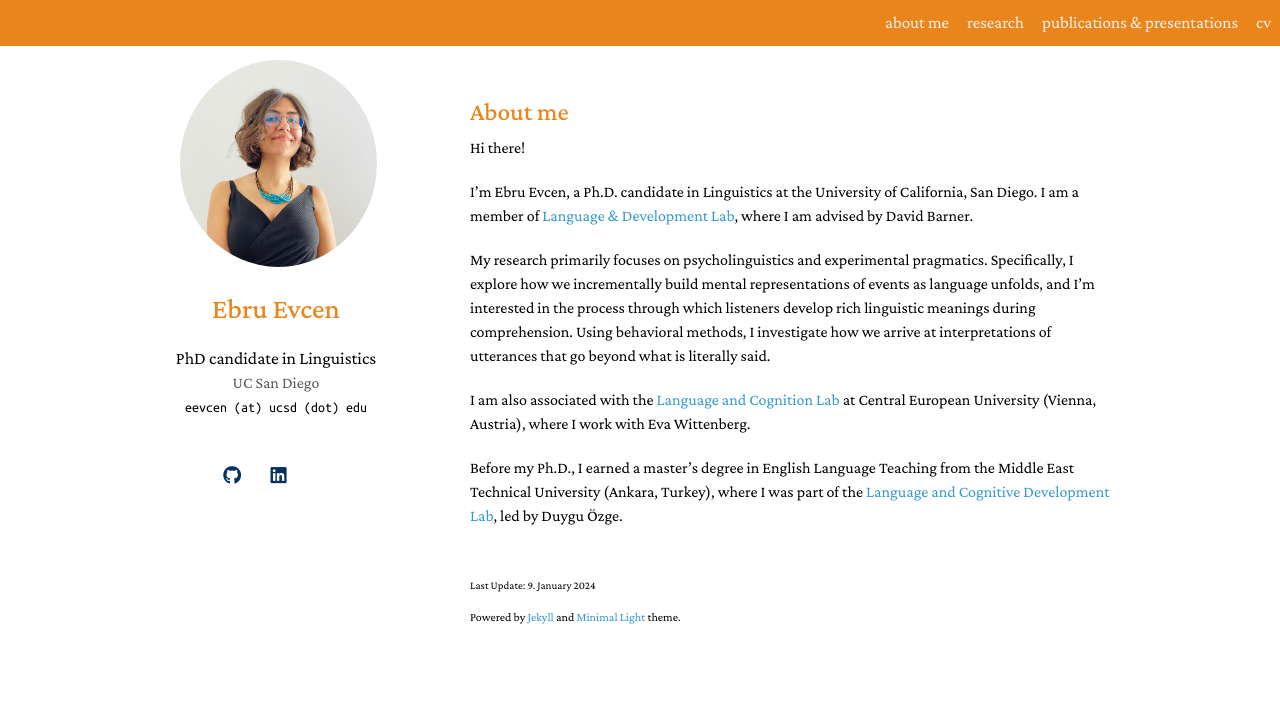
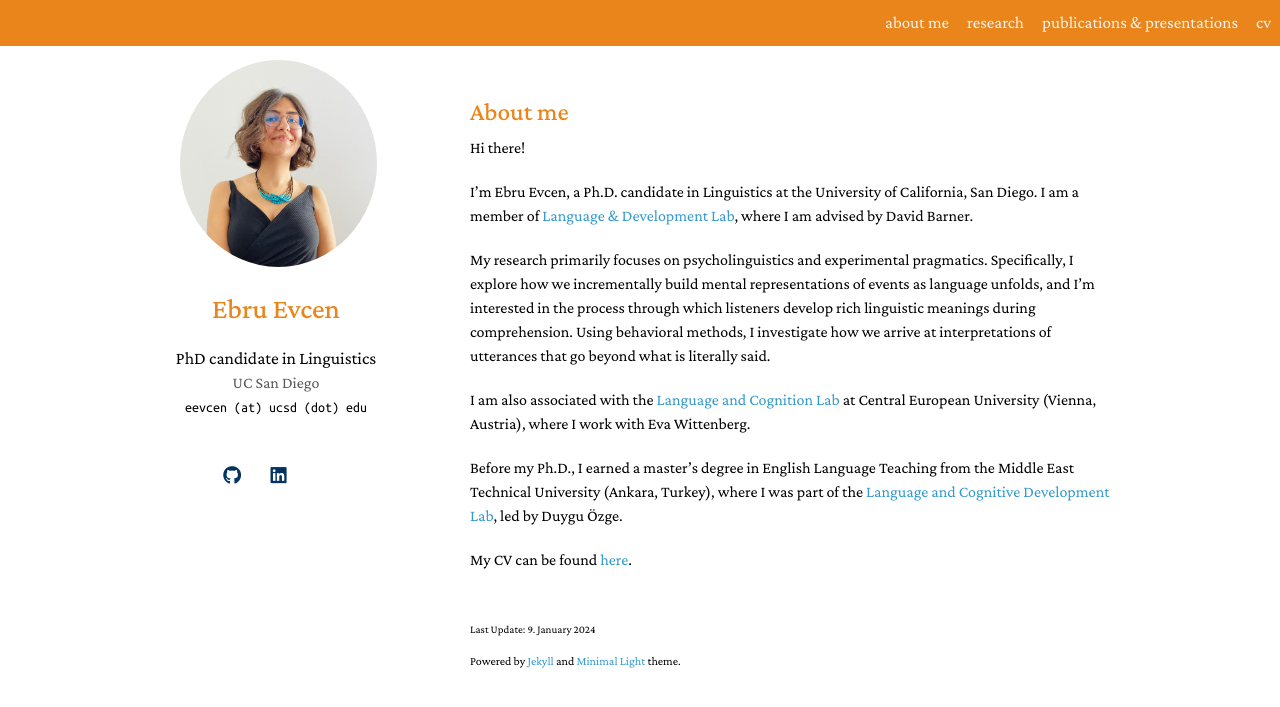
Before and after one commit to ebruevcen/ebruevcen.github.io, a Jekyll site: the page built from index.md, in a window 1280 px wide. Shown: the top 707 px of the page. Built offline with Jekyll 4.4.1, drawn with Linux system fonts in a browser that asks for light colours; a style sheet for code colours, icons or effects is not loaded.

Commit message:
Update index.md

```diff
--- a/index.md
+++ b/index.md
@@ -18,3 +18,5 @@ My research primarily focuses on psycholinguistics and experimental pragmatics.
 I am also associated with the [Language and Cognition Lab](https://lcl.ceu.edu) at Central European University (Vienna, Austria), where I work with Eva Wittenberg.
 
 Before my Ph.D., I earned a master's degree in English Language Teaching from the Middle East Technical University (Ankara, Turkey), where I was part of the [Language and Cognitive Development Lab](https://langcog.metu.edu.tr), led by Duygu Özge.
+
+My CV can be found [here](https://github.com/ebruevcen/ebruevcen.github.io/blob/main/assets/files/curriculum_vitae.pdf).
```
